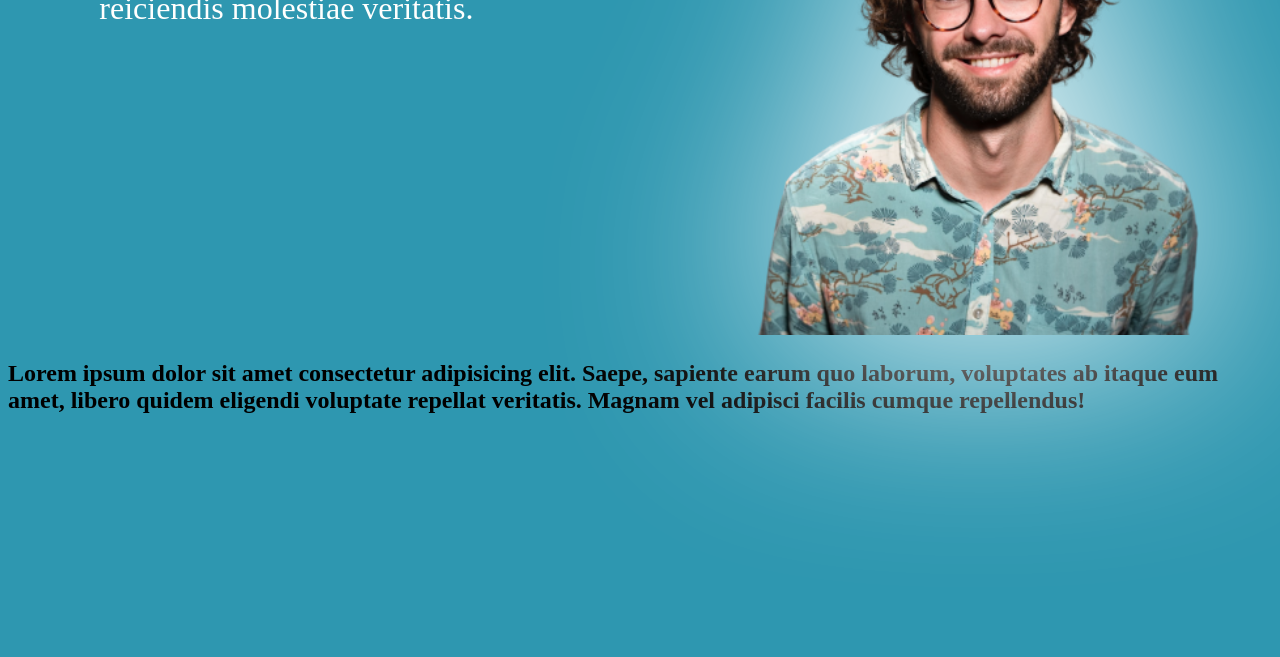
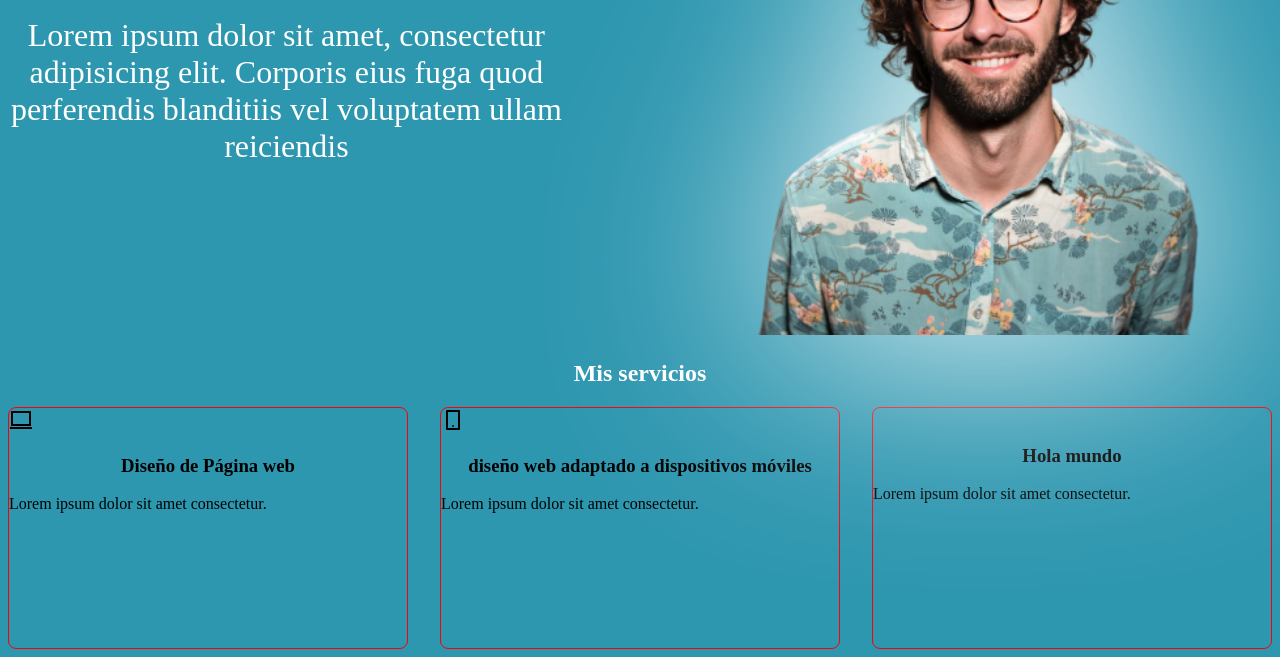
Before and after one commit to Legan1/Portafolio-web, a plain HTML site: page Index.html in a window 1280 px wide. Shown: the part 206-863 px from the top of the page. Before the commit the page ends 800 px from the top, so only its background shows below. Drawn offline with nearby package versions, Linux system fonts and the light colour scheme; a script that the page names is missing.

Commit message:
acomodo de textos y nueva seccion

```diff
--- a/Index.html
+++ b/Index.html
@@ -72,7 +72,7 @@
             <p class="descripcion">
               Lorem ipsum dolor sit amet, consectetur adipisicing elit. Corporis
               eius fuga quod perferendis blanditiis vel voluptatem ullam
-              reiciendis molestiae veritatis.
+              reiciendis
             </p>
           </div>
           <div class="container_imagen">
@@ -81,7 +81,44 @@
         </div>
       </section>
     </main>
-    <h2>Lorem ipsum dolor sit amet consectetur adipisicing elit. Saepe, sapiente earum quo laborum, voluptates ab itaque eum amet, libero quidem eligendi voluptate repellat veritatis. Magnam vel adipisci facilis cumque repellendus!</h2>
+    <h2 class="servicios">Mis servicios</h2>
+    <div class="grid_servicios">
+      <div class="contendor_sevicios">
+        <div class="imagen_servicio">
+          <img src="img_svg/macbook-line.svg" alt="">
+        </div>
+        <h3 class="titulo_servicio">
+          Diseño de Página web
+        </h3>
+        <p class="descripcion_servcio">
+          Lorem ipsum dolor sit amet consectetur.
+        </p>
+      </div>
+
+      <div class="contendor_sevicios">
+        <div class="imagen_servicio">
+          <img src="img_svg/smartphone-line.svg" alt="">
+        </div>
+        <h3 class="titulo_servicio">
+          diseño web adaptado a dispositivos móviles
+        </h3>
+        <p class="descripcion_servcio">
+          Lorem ipsum dolor sit amet consectetur.
+        </p>
+      </div>
+
+      <div class="contendor_sevicios">
+        <div class="imagen_servicio">
+          <img src="" alt="">
+        </div>
+        <h3 class="titulo_servicio">
+          Hola mundo
+        </h3>
+        <p class="descripcion_servcio">
+          Lorem ipsum dolor sit amet consectetur.
+        </p>
+      </div>
+    </div>
   </body>
   <script src="script/app.js"></script>
 </html>
--- a/estilos/estilo.css
+++ b/estilos/estilo.css
@@ -59,7 +59,7 @@ a {
 .container__sobremi .text{
   position: relative;
   color: var(--color-barra_abajo);
-  font-size: 40px;
+  font-size: 3rem;
   font-weight: 600;
 }
 .container__sobremi .text.first-text{
@@ -89,6 +89,8 @@ a {
 .sobremi__texto {
   width: 120%;
   color: var(--color-texto);
+  margin-top: 8rem;
+  margin-left: 0rem;
 }
 .container__sobremi .texto_principal {
   font-size: 6rem;
@@ -105,7 +107,25 @@ a {
   width: 50rem;
   filter: drop-shadow(4px 6px 112px var(--color-texto));
 }
+.grid_servicios{
+  display: grid;
+  grid-template-columns: repeat(3,1fr);
+  gap: 2rem;
+}
+.servicios{
+  display: block;
+  text-align: center;
+  color: var(--color-texto);
 
+}
+.contendor_sevicios{
+  border: 1px solid red;
+  border-radius: .5rem;
+  height: 15rem;
+}
+.titulo_servicio{
+  text-align: center;
+}
 @media screen and (max-width: 320px) {
   .nav__name {
     display: none;
@@ -152,7 +172,16 @@ a {
   .nav__icon {
     color: var(--color-cuerpo);
   }
-
+  .container__sobremi .text {
+    font-size: 2rem;
+  }
+  .sobremi__texto{
+    margin-top: 0rem;
+    margin-left: 1rem;
+  }
+  .grid_servicios{
+    grid-template-columns: repeat(1,1fr);
+  }
 }
 
 @media screen and (min-width: 767px) {
--- a/script/app.js
+++ b/script/app.js
@@ -1,3 +1,5 @@
+
+//*writing */
 const text = document.querySelector(".sec-text")
 
 const textload =() =>{
```
Also changed, not shown: img_svg/macbook-line.svg (added), img_svg/smartphone-line.svg (added).
